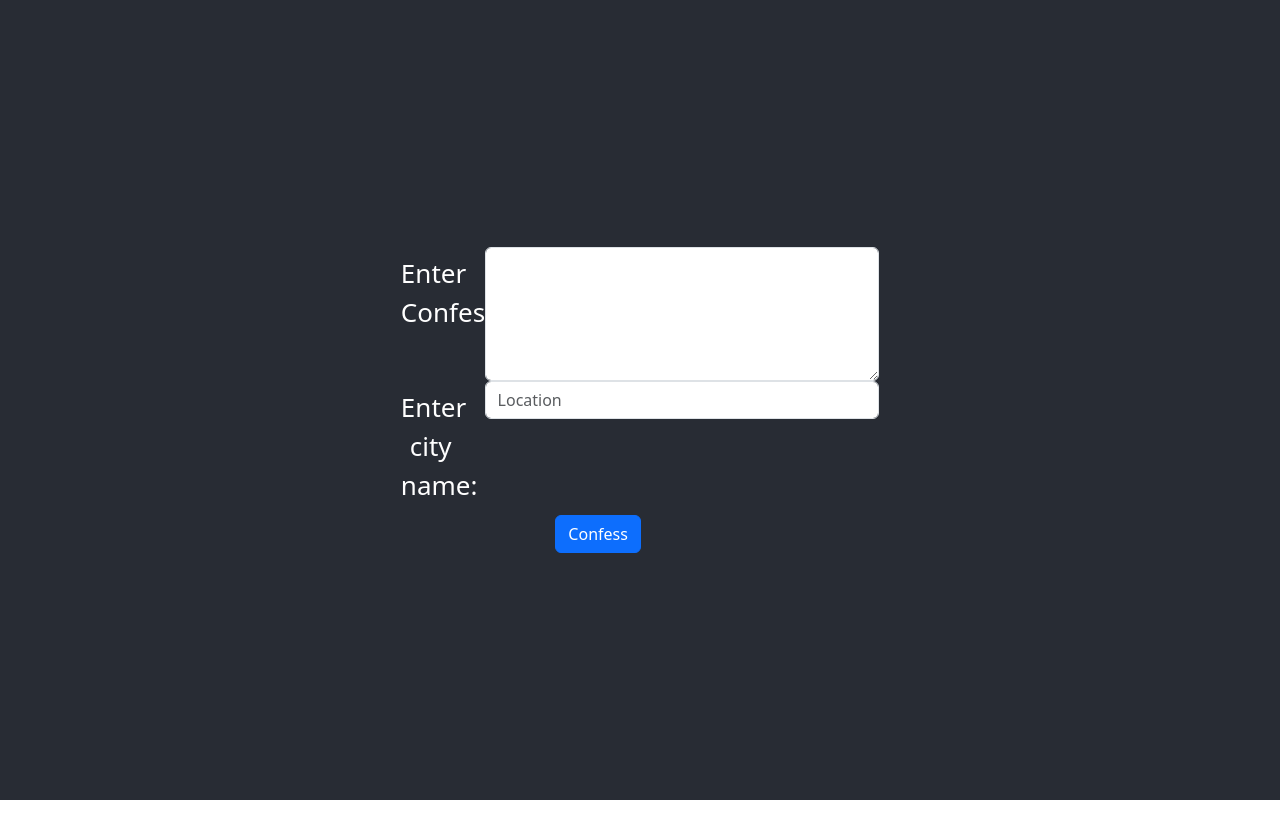
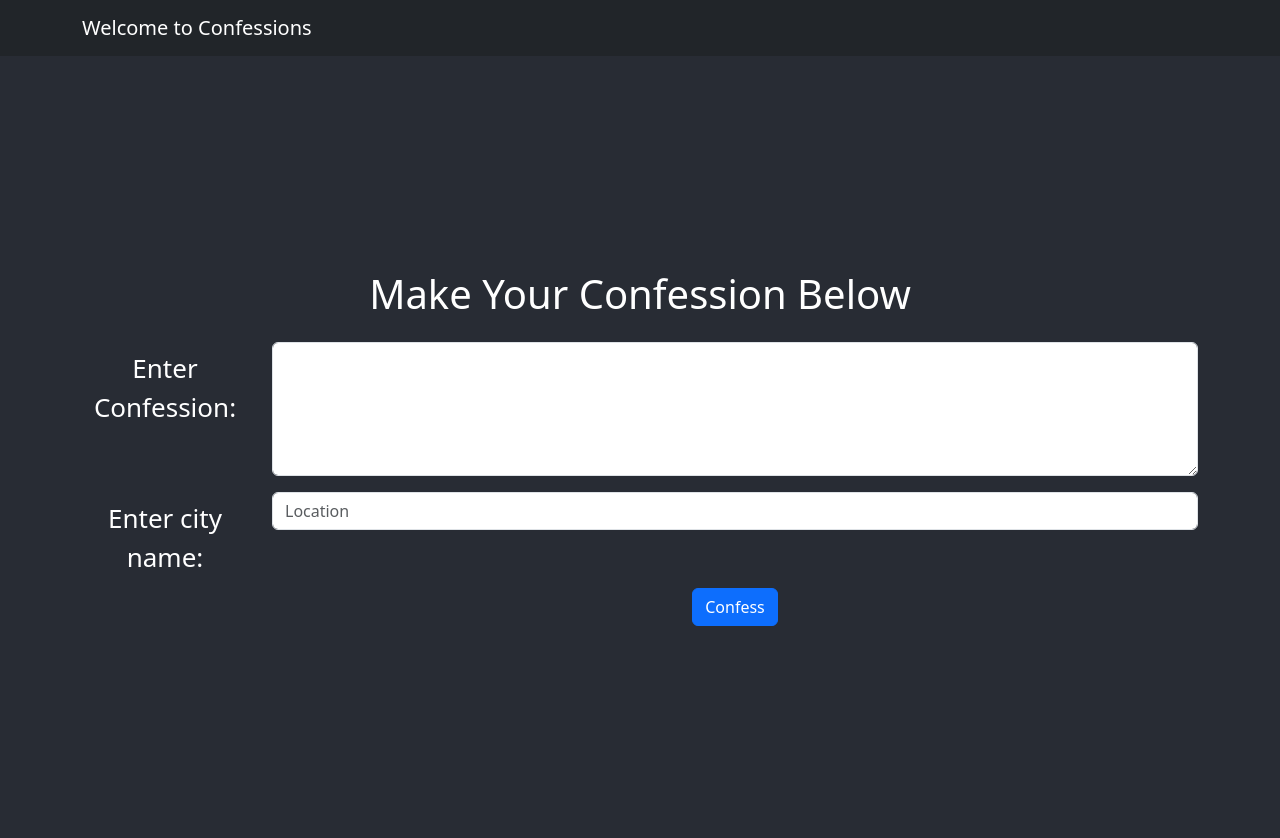
Before and after one commit to thefirsthero/confessions, a React (Create React App) app in the folder frontend/: page / in a window 1280 px wide. Shown: the top 838 px of the page. Before the commit the page ends 800 px from the top, so only its background shows below. Built offline with nearby package versions, Linux system fonts and the light colour scheme.

Commit message:
added navbar component & title to confession page

```diff
--- /dev/null
+++ b/frontend/src/common/navbar.js
@@ -0,0 +1,16 @@
+// Navbar.js
+import React from 'react';
+import Navbar from 'react-bootstrap/Navbar';
+import Container from 'react-bootstrap/Container';
+
+function AppNavbar() {
+  return (
+    <Navbar bg="dark" variant="dark">
+      <Container>
+        <Navbar.Brand href="#home">Welcome to Confessions</Navbar.Brand>
+      </Container>
+    </Navbar>
+  );
+}
+
+export default AppNavbar;
--- a/frontend/src/index.js
+++ b/frontend/src/index.js
@@ -4,10 +4,12 @@ import './index.css';
 import App from './post/App';
 import reportWebVitals from './reportWebVitals';
 import 'bootstrap/dist/css/bootstrap.min.css';
+import AppNavbar from './common/navbar'; // Import the Navbar component
 
 const root = ReactDOM.createRoot(document.getElementById('root'));
 root.render(
   <React.StrictMode>
+    <AppNavbar /> {/* Include the Navbar component */}
     <App />
   </React.StrictMode>
 );
--- a/frontend/src/post/App.js
+++ b/frontend/src/post/App.js
@@ -1,28 +1,38 @@
 import './App.css';
+import Form from 'react-bootstrap/Form';
+import Button from 'react-bootstrap/Button';
+import Container from 'react-bootstrap/Container';
+import Row from 'react-bootstrap/Row';
+import Col from 'react-bootstrap/Col';
 
 function App() {
   return (
     <div className="App">
       <header className="App-header">
-        <form>
-          <div class="form-group row">
-            <label for="inputConfession" class="col-sm-2 col-form-label">Enter Confession:</label>
-            <div class="col-sm-10">
-              <textarea class="form-control" id="inputConfession" rows="5" required></textarea>
-            </div>
-          </div>
-          <div class="form-group row">
-            <label for="city" class="col-sm-2 col-form-label">Enter city name:</label>
-            <div class="col-sm-10">
-              <input type="text" class="form-control" id="city" placeholder="Location" required />
-            </div>
-          </div>
-          <div class="form-group row">
-            <div class="col-sm-10">
-              <button type="submit" class="btn btn-primary">Confess</button>
-            </div>
-          </div>
-        </form>
+        <Container>
+          <h1 className="mb-4">Make Your Confession Below</h1> {/* Title */}
+          <Form>
+            <Form.Group as={Row} controlId="inputConfession" className="mb-3">
+              <Form.Label column sm={2}>Enter Confession:</Form.Label>
+              <Col sm={10}>
+                <Form.Control as="textarea" rows={5} required />
+              </Col>
+            </Form.Group>
+
+            <Form.Group as={Row} controlId="city">
+              <Form.Label column sm={2}>Enter city name:</Form.Label>
+              <Col sm={10}>
+                <Form.Control type="text" placeholder="Location" required />
+              </Col>
+            </Form.Group>
+
+            <Form.Group as={Row} className="mb-3">
+              <Col sm={{ span: 10, offset: 2 }}>
+                <Button type="submit" variant="primary">Confess</Button>
+              </Col>
+            </Form.Group>
+          </Form>
+        </Container>
       </header>
     </div>
   );
```
